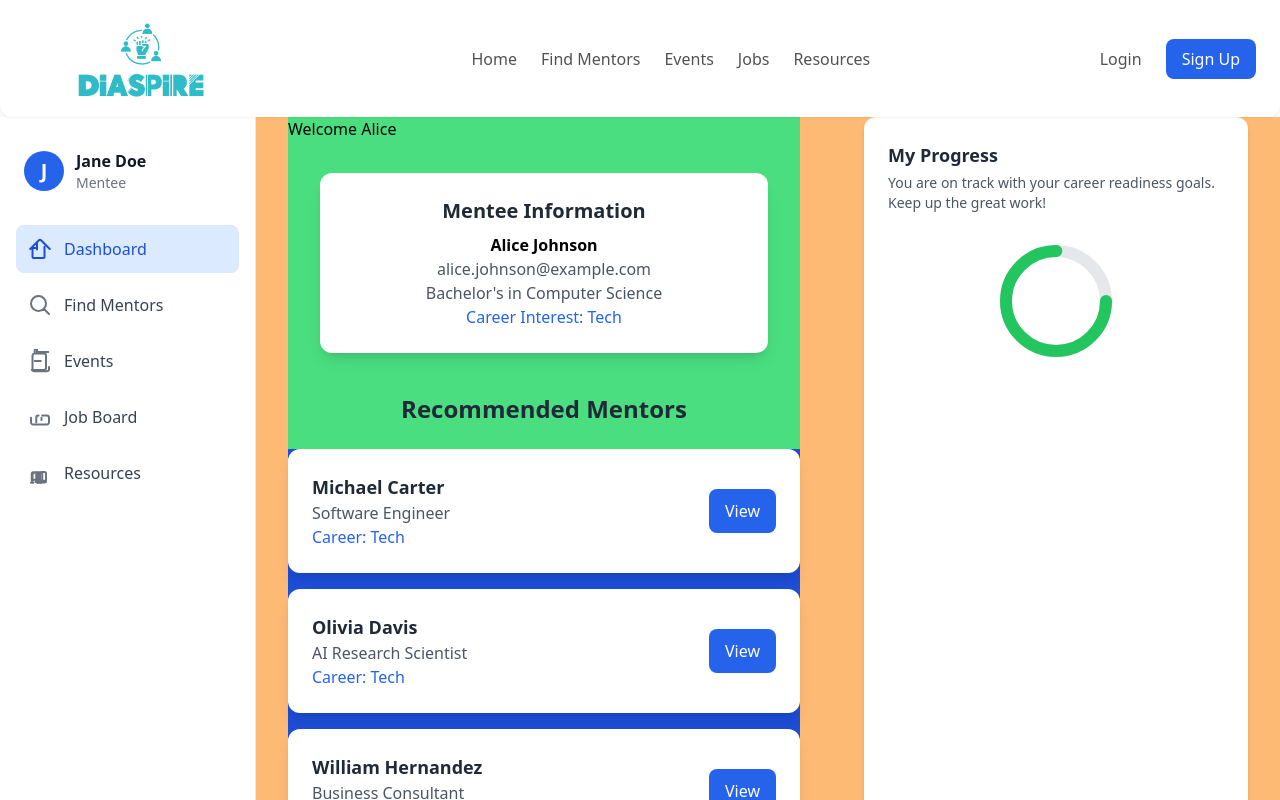
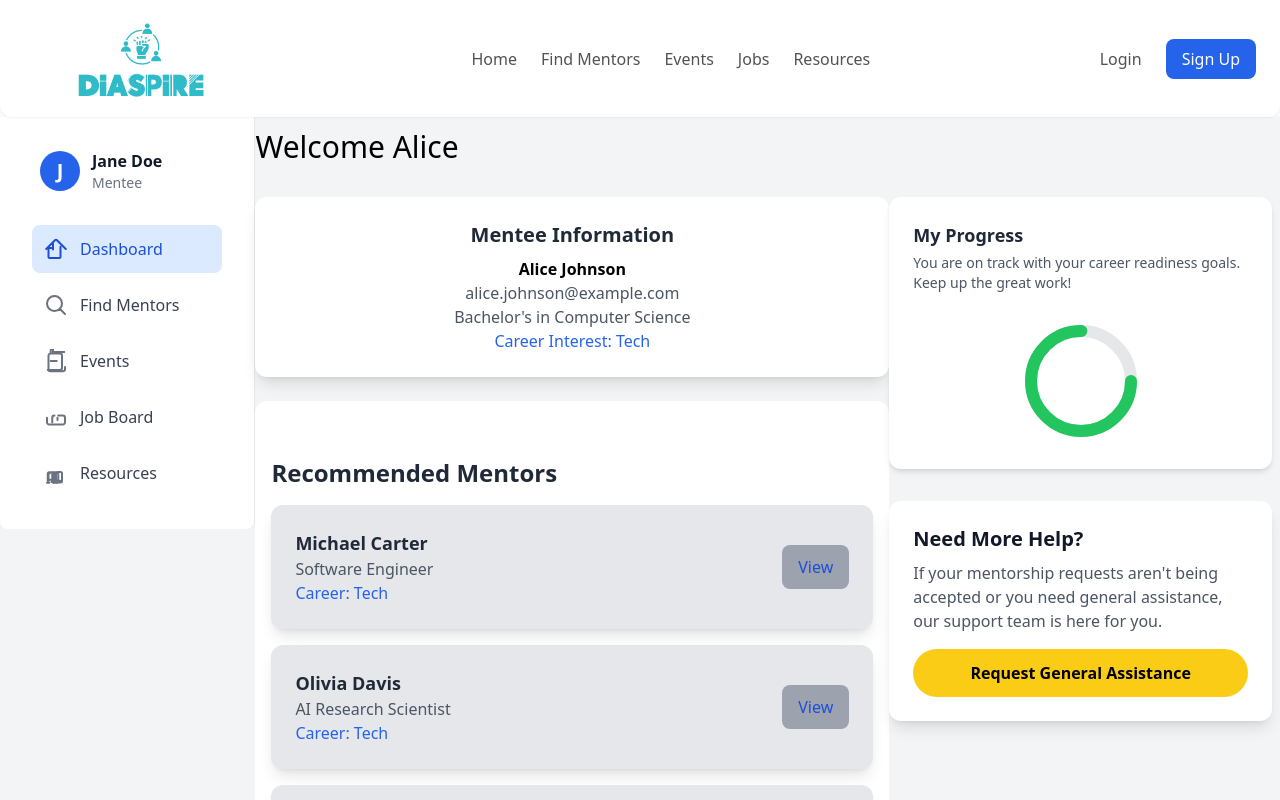
Before and after one commit to Fuad-Jamal/Diaspire, a React (Vite) app in the folder project/: page /mentees in a window 1280 px wide. Shown: the top 800 px of the page. Built offline with nearby package versions, Linux system fonts and the light colour scheme.

Commit message:
add mentees home page

```diff
--- a/project/src/components/dashBoard.jsx
+++ b/project/src/components/dashBoard.jsx
@@ -41,7 +41,7 @@ const navItems = [
 
 const Dashboard = () => {
   return (
-    <div className="flex flex-col w-64 h-screen px-4 py-8 bg-white border-r">
+    <div className="flex flex-col w-64 h-[60%] rounded-b-lg px-8 py-8  bg-white border-r">
       {/* Profile Section */}
       <div className="flex items-center mb-8 px-2">
         <UserIcon />
--- /dev/null
+++ b/project/src/components/helpCardSection.jsx
@@ -0,0 +1,17 @@
+import React from 'react';
+
+const HelpCardSection= () => {
+  return (
+    <div className="bg-white rounded-xl shadow-lg p-6 max-w-sm mt-8">
+      <h2 className="text-xl font-bold text-gray-900">Need More Help?</h2>
+      <p className="mt-2 text-gray-600">
+        If your mentorship requests aren't being accepted or you need general assistance, our support team is here for you.
+      </p>
+      <button className="mt-4 w-full bg-yellow-400 text-black font-semibold py-3 px-6 rounded-full transition-colors duration-200 hover:bg-yellow-500">
+        Request General Assistance
+      </button>
+    </div>
+  );
+};
+
+export default HelpCardSection;
--- a/project/src/components/progressSection.jsx
+++ b/project/src/components/progressSection.jsx
@@ -2,7 +2,7 @@ import React from "react";
 
 export default function ProgressCard() {
   return (
-    <div className="max-w-sm mx-auto bg-white shadow-md rounded-xl p-6">
+    <div className="max-w-sm  bg-white shadow-md rounded-xl p-6 mt-20">
       {/* Title */}
       <h2 className="text-lg font-semibold text-gray-800">My Progress</h2>
 
--- a/project/src/pages/menteesHomepage.jsx
+++ b/project/src/pages/menteesHomepage.jsx
@@ -5,6 +5,7 @@ import Footer from "../components/footer";
 import ReactPaginate from "react-paginate";
 import ProgressCard from "../components/progressSection";
 import Dashboard from "../components/dashBoard";
+import HelpCardSection from "../components/helpCardSection";
 
 export default function MenteeWithMentors() {
   const [mentees, setMentees] = useState([]);
@@ -53,15 +54,15 @@ export default function MenteeWithMentors() {
     <div className="min-h-screen bg-gray-50">
       <Navbar />
     {/* Parent division */}
-    <div className="bg-orange-300 m-0 flex justify-center pl-0">
+    <div className="bg-gray-100 m-0 flex justify-center pr-2">
     {/* Dashboard import */}
     <Dashboard/>
 
      {/* Mentee and recommended mentors parent */}
-     <div className="bg-green-400 w-[40%] mx-auto">
+     <div className="bg-gray-100 w-[50%] mx-auto py-3">
        {/* Mentee Card */}
-       <h1>Welcome {firstMentee.fullName.split(' ')[0]}</h1>
-       <div className="max-w-md mx-auto mt-8 p-6 bg-white rounded-xl shadow-lg text-center">
+       <h1 className="text-3xl font-medium">Welcome {firstMentee.fullName.split(' ')[0]}</h1>
+       <div className=" mx-auto mt-8 p-6 bg-white rounded-xl shadow-lg text-center">
         <h2 className="text-xl font-bold text-gray-800 mb-2">
           Mentee Information
         </h2>
@@ -74,16 +75,16 @@ export default function MenteeWithMentors() {
       </div>
 
       {/* Recommended Mentors */}
-      <h2 className="text-center text-2xl font-bold mt-10 text-gray-800">
+
+
+      <div className="flex-col space-y-4 gap-6 max-w-5xl mx-auto mt-6 bg-white p-4 rounded-xl">
+      <h2 className=" text-2xl font-bold mt-10 text-gray-800">
         Recommended Mentors
-
       </h2>
-
-      <div className="flex-col space-y-4 gap-6 max-w-5xl mx-auto mt-6 bg-blue-700">
         {currentMentors.map((mentor, idx) => (
           <div
             key={idx}
-            className="p-6 bg-white shadow-lg rounded-xl hover:scale-105 transition-transform flex justify-between"
+            className="p-6 bg-gray-200 shadow-lg rounded-xl hover:scale-105 transition-transform flex justify-between"
           >
             <span>
             <h3 className="font-bold text-lg text-gray-800">
@@ -96,7 +97,7 @@ export default function MenteeWithMentors() {
             </span>
             <button
               onClick={() => setSelectedMentor(mentor)}
-              className="my-4 bg-blue-600 text-white px-4 py-1 rounded-lg hover:bg-blue-700"
+              className="my-4 bg-gray-400 text-blue-700 px-4 py-1 rounded-lg hover:bg-blue-700 hover:text-white"
             >
               View
             </button>
@@ -119,8 +120,11 @@ export default function MenteeWithMentors() {
         activeClassName="bg-blue-500 text-white px-3 py-1 rounded-lg"
       />
      </div>
-     {/* progress import */}
+     {/* Progress and help card section */}
+    <section>
      <ProgressCard/>
+     <HelpCardSection/>
+    </section>
 
       {/* Mentor Popup */}
       {selectedMentor && (
```
